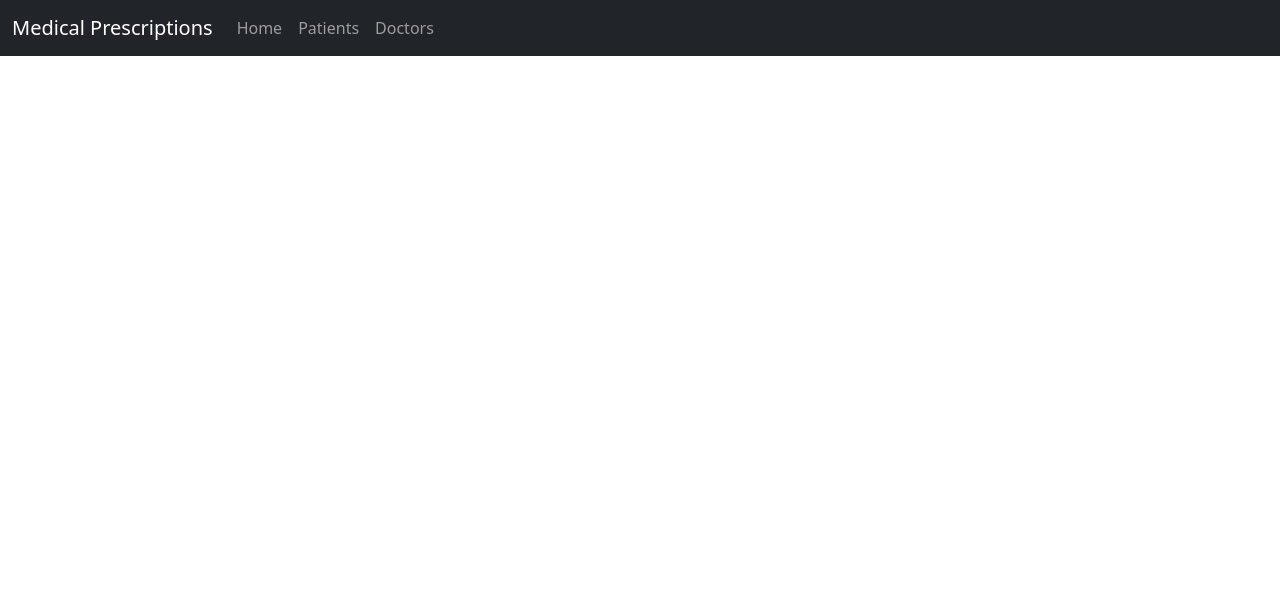
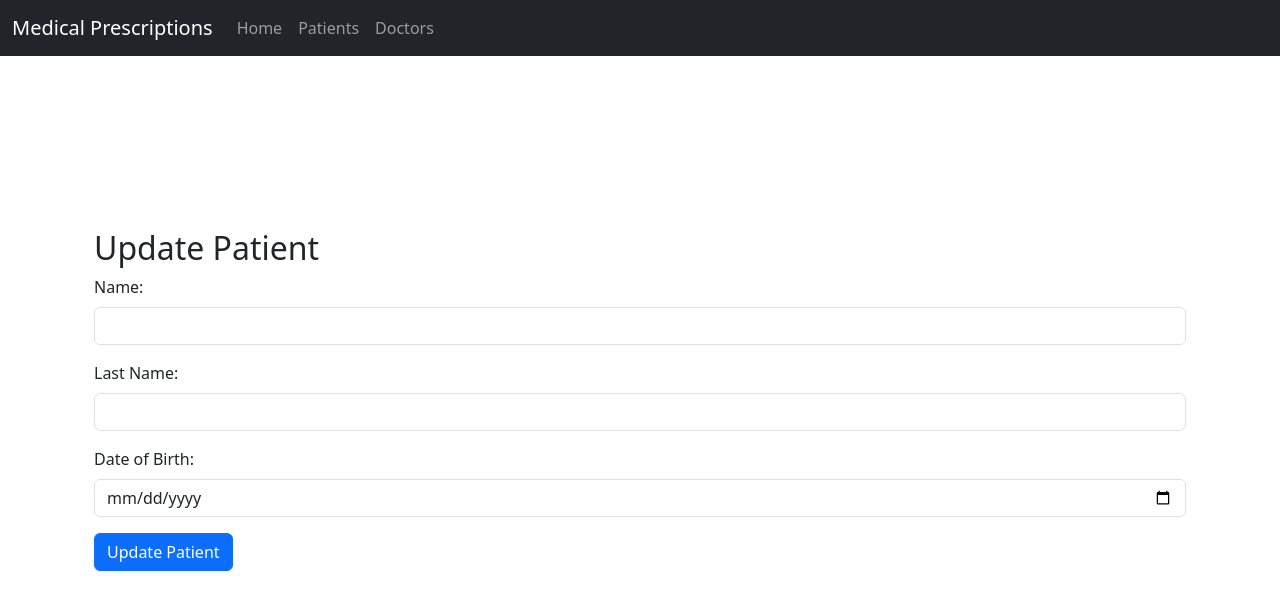
Before and after one commit to paoloSalazar/medical-prescriptions-ui, a React (Vite) app in the folder medical-prescriptions-ui/: page /patients/updatePatient/1 in a window 1280 px wide. Shown: the top 610 px of the page. Built offline with nearby package versions, Linux system fonts and the light colour scheme; no server answers.

Commit message:
Added complete CRUD for patients

```diff
--- a/medical-prescriptions-ui/src/App.jsx
+++ b/medical-prescriptions-ui/src/App.jsx
@@ -5,6 +5,7 @@ import Patients from './components/patients/Patients.jsx';
 import AddPatients from './components/patients/AddPatient.jsx';
 import Doctors from './components/doctors/Doctors.jsx';
 import AddDoctor from './components/doctors/AddDoctor.jsx';
+import UpdatePatient from './components/patients/updatePatient.jsx';
 // import 'bootstrap/dist/css/bootstrap.min.css'; // Import Bootstrap CSS
 // import './App.css';
 
@@ -21,6 +22,8 @@ function App() {
 
           <Route path="/patients" element={<Patients />} />
           <Route path="/patients/addPatient" element={<AddPatients />} />
+          <Route path="/patients/updatePatient/:id" element={<UpdatePatient />} />
+
 
           <Route path="/doctors" element={<Doctors />} />
           <Route path="/doctors/addDoctor" element={<AddDoctor />} />
--- a/medical-prescriptions-ui/src/components/patients/Patients.jsx
+++ b/medical-prescriptions-ui/src/components/patients/Patients.jsx
@@ -14,6 +14,18 @@ const Patients = () => {
             });
         }, []);
 
+    const handleDelete = (id) => {
+        PatientDataService.delete(id)
+          .then(response => {
+            console.log('Patient deleted successfully:', response.data);
+            // Update the patients state to remove the deleted patient
+            setPatients(patients.filter(patient => patient.id !== id));
+          })
+          .catch(error => {
+            console.error('Error deleting patient:', error);
+          });
+    };
+
     return (
         <>
             <div className="text-center my-4">
@@ -26,6 +38,7 @@ const Patients = () => {
                             <th>Name</th>
                             <th>Last Name</th>
                             <th>Date of Birth</th>
+                            <th>Actions</th>
                         </tr>
                     </thead>
                     <tbody>
@@ -35,6 +48,14 @@ const Patients = () => {
                                     <td>{patient.name}</td>
                                     <td>{patient.lastname}</td>
                                     <td>{new Date(patient.dateofbirth).toDateString()}</td>
+                                    <td>
+                                         <Link to={`/patients/updatePatient/${patient.id}`} className="btn btn-warning">
+                                            Update
+                                        </Link>
+                                        <button className="btn btn-danger" onClick={() => handleDelete(patient.id)}>
+                                            Delete
+                                        </button>
+                                    </td>
                                 </tr>
                             ))
 
--- /dev/null
+++ b/medical-prescriptions-ui/src/components/patients/updatePatient.jsx
@@ -0,0 +1,87 @@
+import React, { useState, useEffect } from 'react';
+import { useParams, useNavigate } from 'react-router-dom';
+import PatientDataService from '../../data/PatientsDataService';
+
+const UpdatePatient = () => {
+  const { id } = useParams(); // Get the patient ID from the URL
+  const navigate = useNavigate(); // Get the navigate function
+
+  const [patient, setPatient] = useState({
+    name: '',
+    lastname: '',
+    dateofbirth: '',
+  });
+
+  useEffect(() => {
+    // Fetch the patient data when the component mounts
+    PatientDataService.get(id) // Assuming you have a get method in PatientsDataService
+      .then(response => {
+        setPatient(response.data);
+      })
+      .catch(error => {
+        console.error('Error fetching patient:', error);
+      });
+  }, [id]);
+
+  const handleChange = (event) => {
+    const { name, value } = event.target;
+    setPatient({ ...patient, [name]: value });
+  };
+
+  const handleSubmit = (event) => {
+    event.preventDefault();
+
+    PatientDataService.update(id, patient)
+      .then(response => {
+        console.log('Patient updated successfully:', response.data);
+        navigate('/patients'); // Redirect to the patients list
+      })
+      .catch(error => {
+        console.error('Error updating patient:', error);
+      });
+  };
+
+  return (
+    <div className="container">
+      <h2>Update Patient</h2>
+      <form onSubmit={handleSubmit}>
+        <div className="mb-3">
+          <label htmlFor="name" className="form-label">Name:</label>
+          <input
+            type="text"
+            className="form-control"
+            id="name"
+            name="name"
+            value={patient.name}
+            onChange={handleChange}
+          />
+        </div>
+        <div className="mb-3">
+          <label htmlFor="lastname" className="form-label">Last Name:</label>
+          <input
+            type="text"
+            className="form-control"
+            id="lastname"
+            name="lastname"
+            value={patient.lastname}
+            onChange={handleChange}
+          />
+        </div>
+        <div className="mb-3">
+          <label htmlFor="dateofbirth" className="form-label">Date of Birth:</label>
+          <input
+            type="date"
+            className="form-control"
+            id="dateofbirth"
+            name="dateofbirth"
+            value={patient.dateofbirth}
+            onChange={handleChange}
+          />
+        </div>
+        <button type="submit" className="btn btn-primary">Update Patient</button>
+      </form>
+    </div>
+  );
+};
+
+export default UpdatePatient;
--- a/medical-prescriptions-ui/src/data/PatientsDataService.js
+++ b/medical-prescriptions-ui/src/data/PatientsDataService.js
@@ -5,8 +5,20 @@ class PatientsDataService {
     return http.get("/patients");
   }
 
+  get (id) {
+    return http.get(`/patients/${id}`);
+  }
+
   create (data) {
     return http.post("/patients", data);
+  }
+
+  update (id, data) {
+    return http.put(`/patients/${id}`, data);
+  }
+
+  delete (id) {
+    return http.delete(`/patients/${id}`);
   }
 }
 
```
Also changed, not shown: 1 other file (tests, documents, lock files or other folders).
